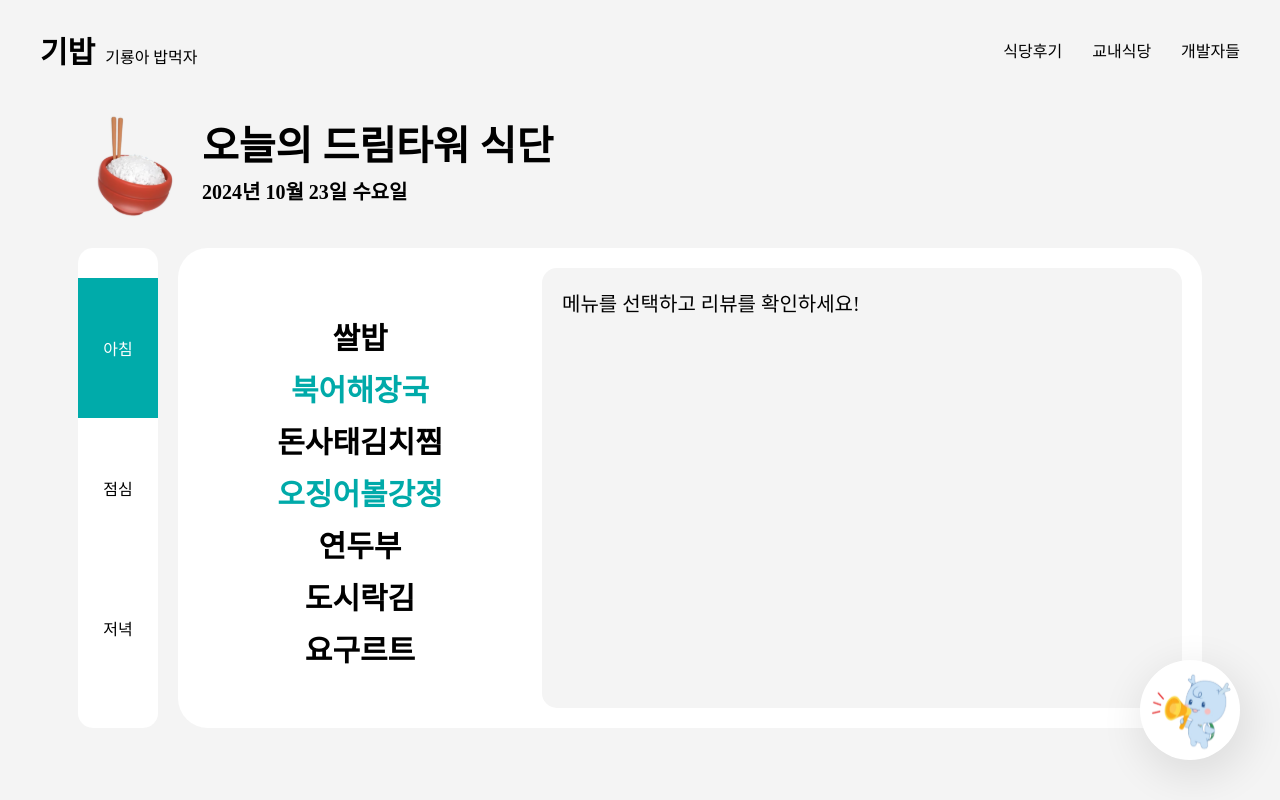
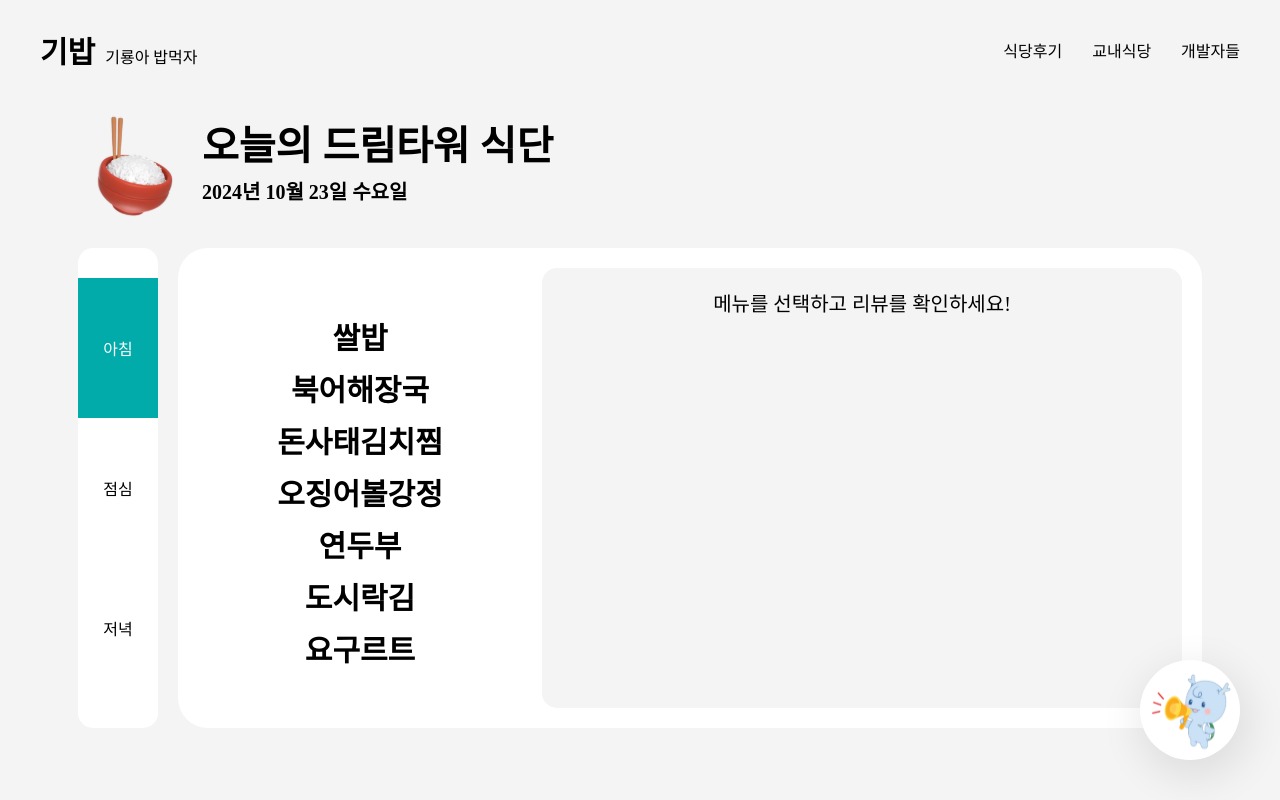
Before and after one commit to cho4u4o/Kyonggi-Univ-Diet-Information-FE, a React (Vite) app: page / in a window 1280 px wide. Built offline with nearby package versions, Linux system fonts and the light colour scheme.

Commit message:
feat : change selected menu hover, color

```diff
--- a/src/components/MenuCardSection.jsx
+++ b/src/components/MenuCardSection.jsx
@@ -101,7 +101,11 @@ const Menu = styled.p`
   margin: 0px;
   padding-top: 8px;
   cursor: pointer;
-  color: ${(props) => (props.isSpecial ? '#00AAA9' : '#000000')};
+  color: ${(props) => (props.isSelected ? '#00abaa' : '#000')};
+
+  &:hover {
+    color: #00abaa;
+  }
 `
 
 const menuItems = dormMenus.DormMenus
@@ -166,7 +170,7 @@ const LikeBtn = styled.button`
 `
 
 const MenuReview = ({ selectedMenu, menuReviews }) => {
-  if (!selectedMenu) return <div>메뉴를 선택하고 리뷰를 확인하세요!</div>
+  if (!selectedMenu) return <center>메뉴를 선택하고 리뷰를 확인하세요!</center>
   if (!menuReviews) return <div></div>
 
   const selectedReview = menuReviews.find((item) => item.id === selectedMenu)
@@ -233,7 +237,7 @@ export default function MenuCardSection() {
           {menuItems[clicked].menus.map((menu, index) => (
             <Menu
               key={index}
-              isSpecial={index === 1 || index === 3}
+              isSelected={selectedMenu === menu}
               onClick={() => {
                 setSelectedMenu(menu)
               }}
```
